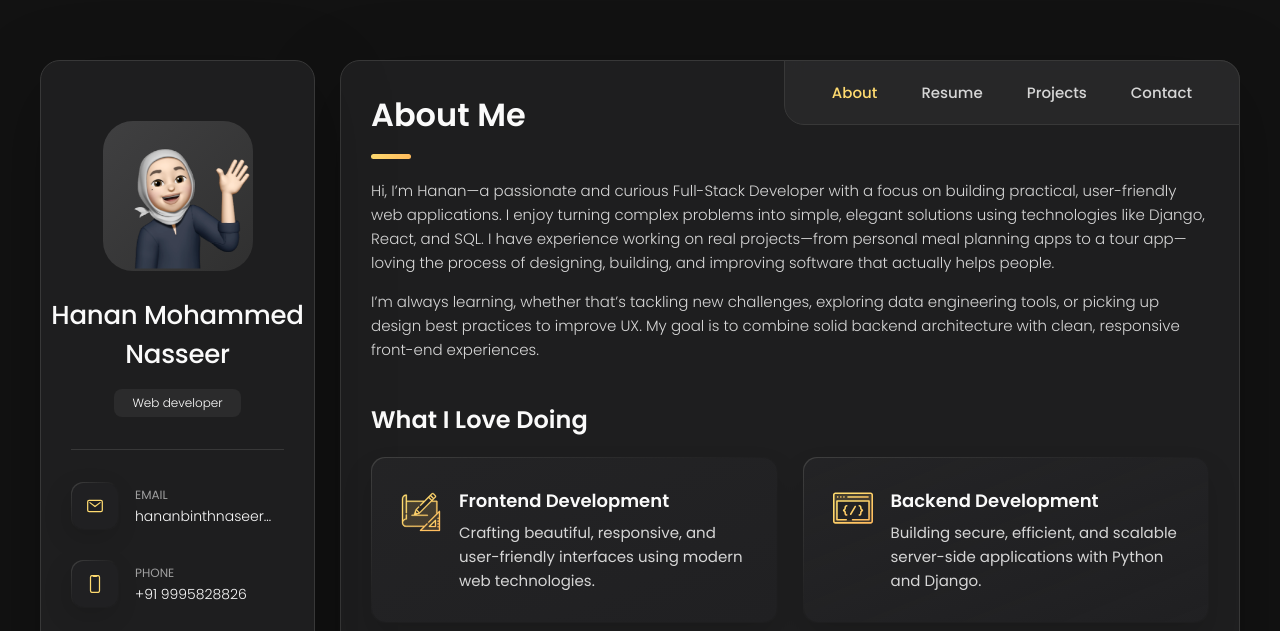
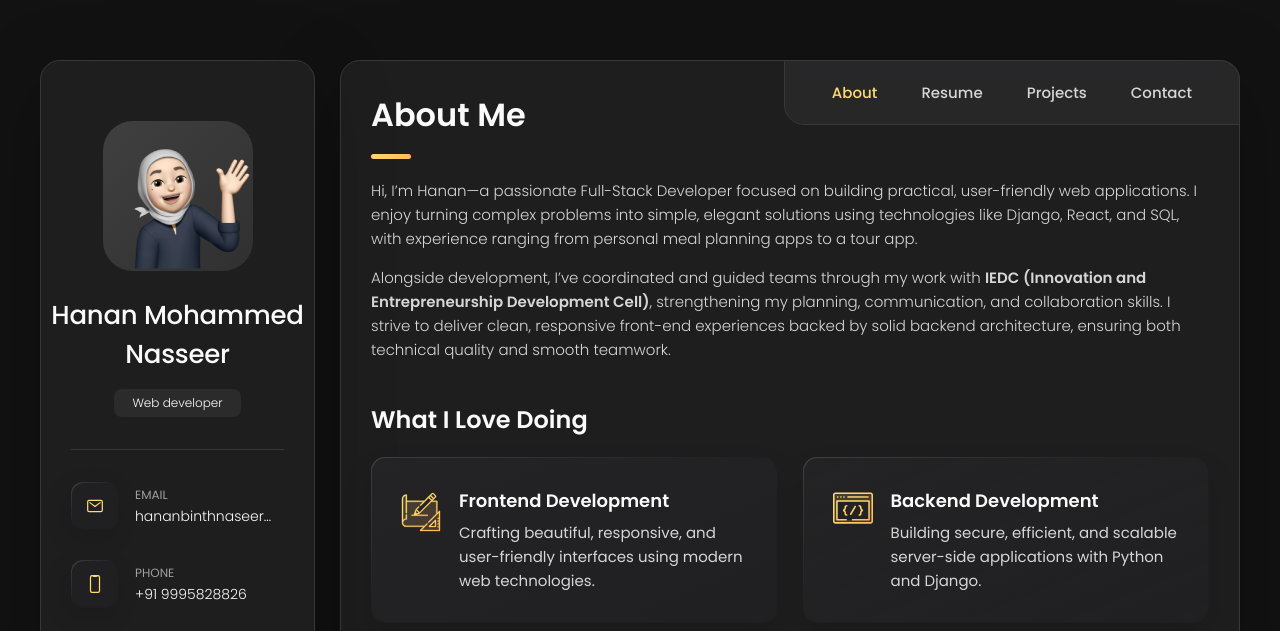
Before and after one commit to Hanan-m-naseer/Portfolio, a plain HTML site: page index.html in a window 1280 px wide. Shown: the top 631 px of the page. Drawn offline with nearby package versions, Linux system fonts and the light colour scheme.

Commit message:
Update index.html

```diff
--- a/index.html
+++ b/index.html
@@ -234,17 +234,17 @@
         </header>
 
         <section class="about-text">
-          <p>
-            Hi, I’m Hanan—a passionate and curious Full-Stack Developer with a focus on building practical, user-friendly web applications.
-            I enjoy turning complex problems into simple, elegant solutions using technologies like Django, React, and SQL.
-            I have experience working on real projects—from personal meal planning apps to a tour app—loving the process of designing, building, and improving software that actually helps people.
-          </p>
+  <p>
+    Hi, I’m Hanan—a passionate Full-Stack Developer focused on building practical, user-friendly web applications.
+    I enjoy turning complex problems into simple, elegant solutions using technologies like Django, React, and SQL, with experience ranging from personal meal planning apps to a tour app.
+  </p>
 
-          <p>
-            I’m always learning, whether that’s tackling new challenges, exploring data engineering tools, or picking up design best practices to improve UX.
-            My goal is to combine solid backend architecture with clean, responsive front-end experiences.
-          </p>
-        </section>
+  <p>
+    Alongside development, I’ve coordinated and guided teams through my work with <strong>IEDC (Innovation and Entrepreneurship Development Cell)</strong>, strengthening my planning, communication, and collaboration skills.
+    I strive to deliver clean, responsive front-end experiences backed by solid backend architecture, ensuring both technical quality and smooth teamwork.
+  </p>
+</section>
+
 
 
         <!--
```
